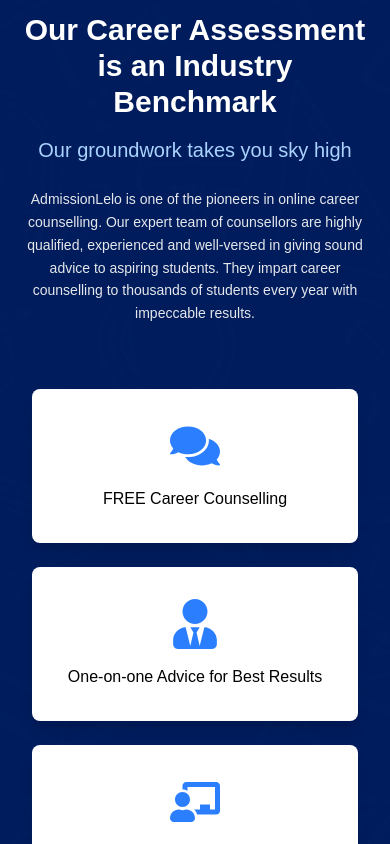
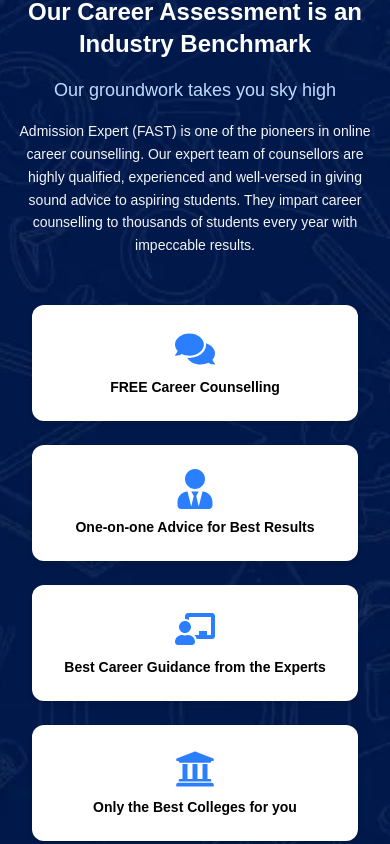
Before and after one commit to Aviraj0403/fast, a Next.js app: page / in a window 390 px wide. Shown: the part 4440-5284 px from the top of the page. Built offline with nearby package versions, Linux system fonts and the light colour scheme.

Commit message:
img fix out

```diff
--- a/app/sections/CareerAssessmentSection.tsx
+++ b/app/sections/CareerAssessmentSection.tsx
@@ -11,61 +11,60 @@
 const features = [
   {
     title: 'FREE Career Counselling',
-    icon: <FaComments size={50} className="text-blue-500 mb-4" />,
+    icon: <FaComments size={40} className="text-blue-500 mb-2 sm:mb-4" />,
   },
   {
     title: 'One-on-one Advice for Best Results',
-    icon: <FaUserTie size={50} className="text-blue-500 mb-4" />,
+    icon: <FaUserTie size={40} className="text-blue-500 mb-2 sm:mb-4" />,
   },
   {
     title: 'Best Career Guidance from the Experts',
-    icon: <FaChalkboardTeacher size={50} className="text-blue-500 mb-4" />,
+    icon: <FaChalkboardTeacher size={40} className="text-blue-500 mb-2 sm:mb-4" />,
   },
   {
     title: 'Only the Best Colleges for you',
-    icon: <FaUniversity size={50} className="text-blue-500 mb-4" />,
+    icon: <FaUniversity size={40} className="text-blue-500 mb-2 sm:mb-4" />,
   },
 ];
 
 export default function CareerAssessmentSection() {
   return (
-    <section className="relative bg-[#001e5f] text-white py-20 px-4 overflow-hidden min-h-[600px]">
-      {/* Background image */}
+    <section className="relative text-white py-16 sm:py-20 px-4 overflow-hidden min-h-[600px]">
+      {/* Background Image */}
       <div className="absolute inset-0 z-0">
-      <Image
-  src="/image/our_career.png"
-  alt="Career Background"
-  layout="fill" // same as `fill` but more stable in older versions
-  className="object-cover opacity-10"
-  style={{ zIndex: 0 }}
-  priority
-/>
-
+        <Image
+          src="/image/our_career.webp"
+          alt="Career Background"
+          fill
+          className="object-cover"
+          priority
+        />
       </div>
 
+      {/* Content */}
       <div className="relative max-w-7xl mx-auto z-10 text-center">
-        <h2 className="text-3xl sm:text-4xl md:text-5xl font-bold mb-4">
+        <h2 className="text-2xl sm:text-4xl md:text-5xl font-bold mb-4">
           Our Career Assessment is an Industry Benchmark
         </h2>
-        <p className="text-xl text-[#aad3ff] mb-6">
+        <p className="text-lg sm:text-xl text-blue-200 mb-4 sm:mb-6">
           Our groundwork takes you sky high
         </p>
-        <p className="text-sm sm:text-base max-w-3xl mx-auto text-gray-200 leading-relaxed mb-16">
-          AdmissionLelo is one of the pioneers in online career counselling.
+        <p className="text-sm sm:text-base max-w-3xl mx-auto text-gray-100 leading-relaxed mb-12 sm:mb-16">
+          Admission Expert (FAST) is one of the pioneers in online career counselling.
           Our expert team of counsellors are highly qualified, experienced and
           well-versed in giving sound advice to aspiring students. They impart
           career counselling to thousands of students every year with impeccable
           results.
         </p>
 
-        <div className="grid grid-cols-1 sm:grid-cols-2 lg:grid-cols-4 gap-6 px-4">
+        <div className="grid grid-cols-1 gap-6 sm:grid-cols-2 lg:grid-cols-4 px-4">
           {features.map((feature, index) => (
             <div
               key={index}
-              className="bg-white text-black rounded-lg shadow-lg p-8 flex flex-col items-center justify-center text-center transition hover:scale-105 duration-300"
+              className="bg-white text-black rounded-xl shadow-md p-6 sm:p-8 flex flex-col items-center justify-center text-center transition-transform hover:scale-105 duration-300"
             >
               {feature.icon}
-              <p className="text-md font-medium">{feature.title}</p>
+              <p className="text-sm sm:text-md font-semibold">{feature.title}</p>
             </div>
           ))}
         </div>
```
Also changed, not shown: public/image/our_career.webp (added).
